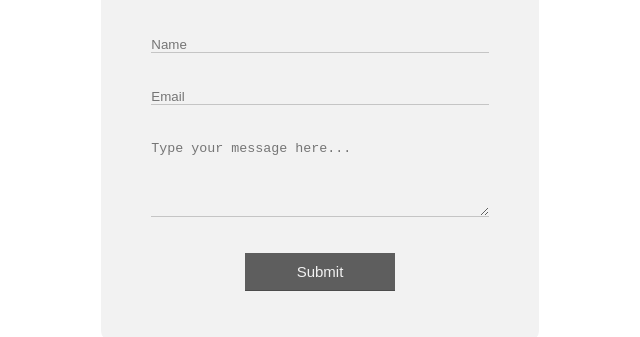
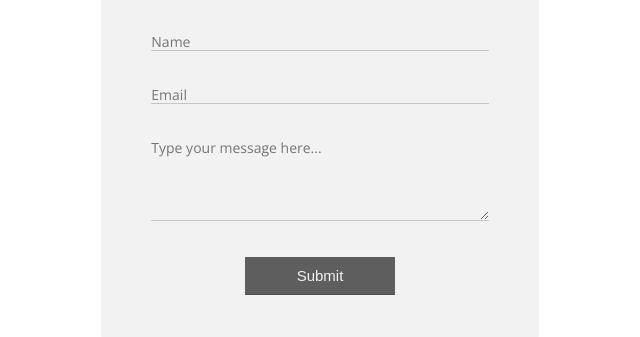
Before and after one commit to KadenZipfel/ariana-v2, a website: page pages/contact.html in a window 1280 px wide. Shown: the part 302-639 px from the top of the page, 320-960 px from the left. Drawn offline with nearby package versions, Linux system fonts and the light colour scheme.

Commit message:
Change contact form font

```diff
--- a/sass/_contact.scss
+++ b/sass/_contact.scss
@@ -34,6 +34,8 @@
     border: none;
     border-bottom: 1px solid rgba($color-grey-dark-1, 0.3);
     background-color: inherit;
+    font: inherit;
+    font-size: 1.4rem;
 
     &:focus {
       outline: none;
@@ -48,6 +50,8 @@
     border: none;
     border-bottom: 1px solid rgba($color-grey-dark-1, 0.3);
     background-color: inherit;
+    font: inherit;
+    font-size: 1.4rem;
 
     &:focus {
       outline: none;
```
Also changed, not shown: css/style.css.
